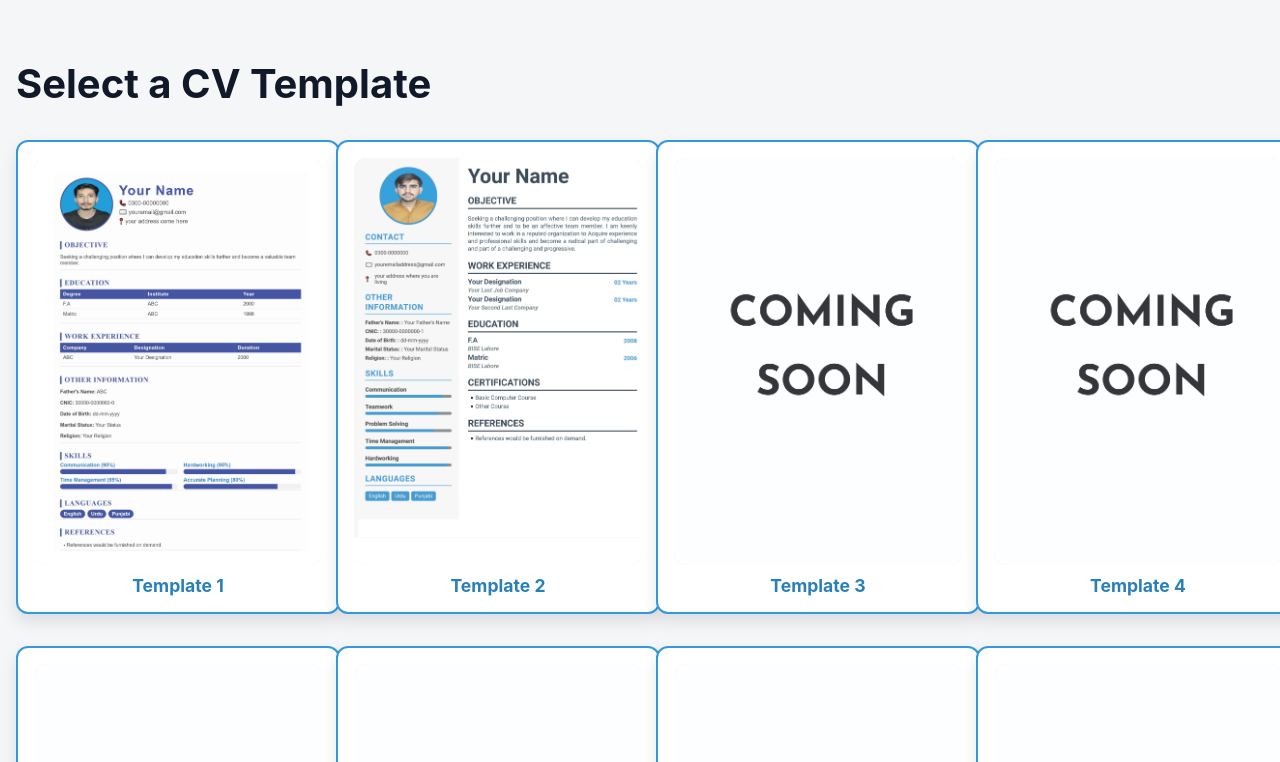
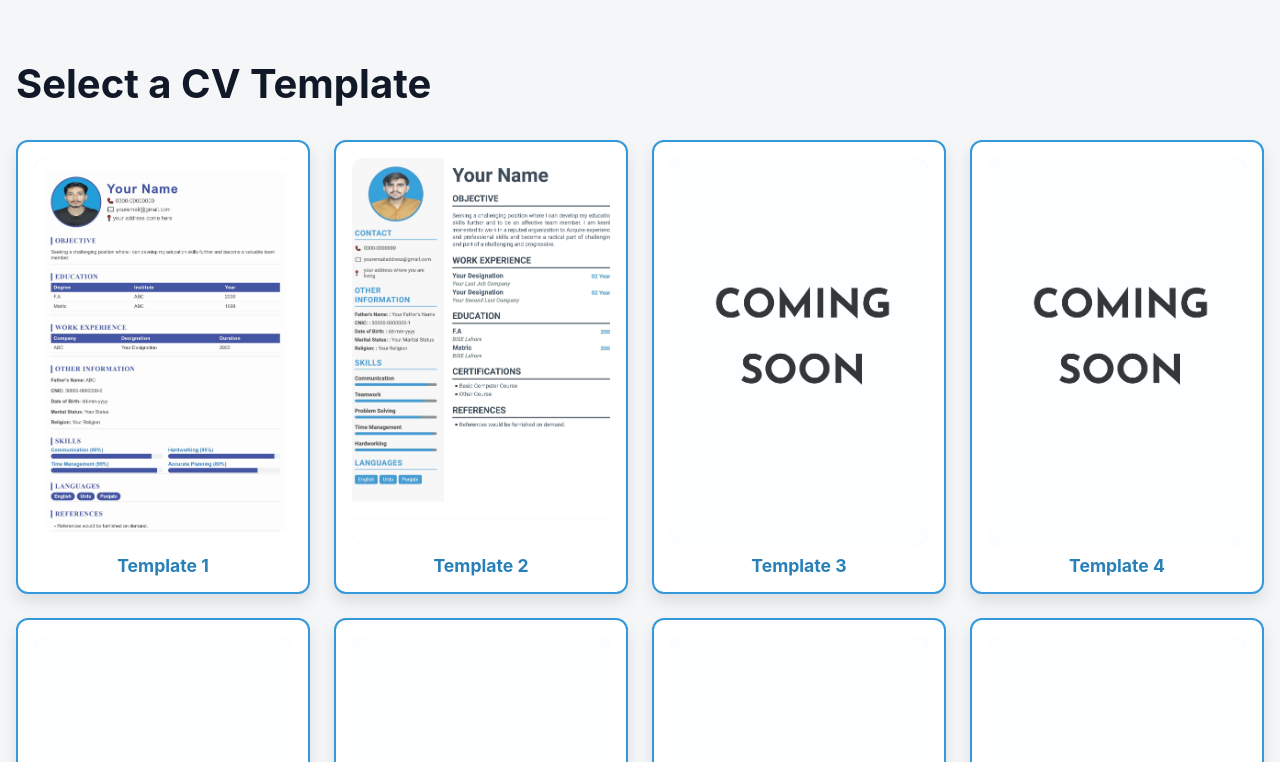
Before and after one commit to abdurrehman587/cvbuilder, a React (Create React App) app: page / in a window 1280 px wide. Shown: the top 762 px of the page. Built offline with nearby package versions, Linux system fonts and the light colour scheme.

Commit message:
Update landingpage.js

```diff
--- a/src/landingpage.js
+++ b/src/landingpage.js
@@ -182,8 +182,9 @@ const LandingPage = () => {
     <div
       style={{
         display: 'grid',
-          gridTemplateColumns: 'repeat(auto-fit, minmax(260px, 1fr))',
-          gap: '2rem',
+        gridTemplateColumns: 'repeat(auto-fit, minmax(280px, 1fr))',
+        gap: '24px',
+        width: '100%',
       }}
     >
       {templates.map((template) => (
@@ -199,7 +200,6 @@ const LandingPage = () => {
           }}
           title={`Click to use ${template.name}`}
           style={{
-              width: '100%',
             backgroundColor: '#fff',
             border: '2px solid #3498db',
             borderRadius: '12px',
@@ -212,32 +212,33 @@ const LandingPage = () => {
             cursor: 'pointer',
             transition: 'transform 0.2s ease',
             userSelect: 'none',
-              minHeight: '300px',
-              overflow: 'hidden',
+            minHeight: '350px',
           }}
           onMouseEnter={(e) =>
             (e.currentTarget.style.transform = 'translateY(-4px)')
           }
-            onMouseLeave={(e) => (e.currentTarget.style.transform = 'translateY(0)')}
+          onMouseLeave={(e) =>
+            (e.currentTarget.style.transform = 'translateY(0)')
+          }
         >
           <div
             style={{
               width: '100%',
-                flex: 1,
               backgroundColor: '#ecf0f1',
               borderRadius: '12px',
               display: 'flex',
               justifyContent: 'center',
               alignItems: 'center',
               overflow: 'hidden',
+              aspectRatio: '2/3',
             }}
           >
             <img
               src={template.imageUrl}
               alt={`${template.name} Preview`}
               style={{
-                  maxWidth: '100%',
-                  maxHeight: '100%',
+                width: '100%',
+                height: '100%',
                 objectFit: 'cover',
                 borderRadius: '12px',
               }}
@@ -258,6 +259,7 @@ const LandingPage = () => {
     </div>
   </div>
 );
+
 };
 
 export default LandingPage;
```
Lines whose indentation alone changed are shown as unchanged.
